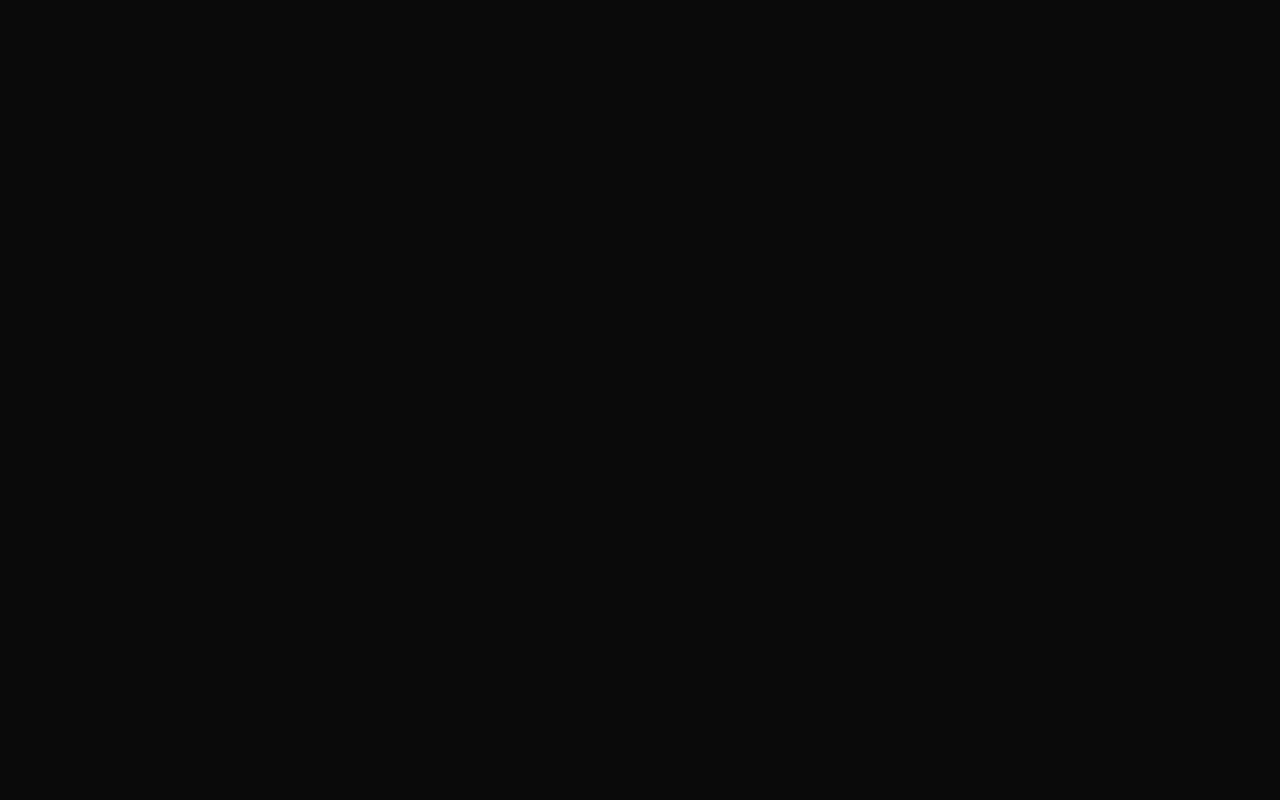
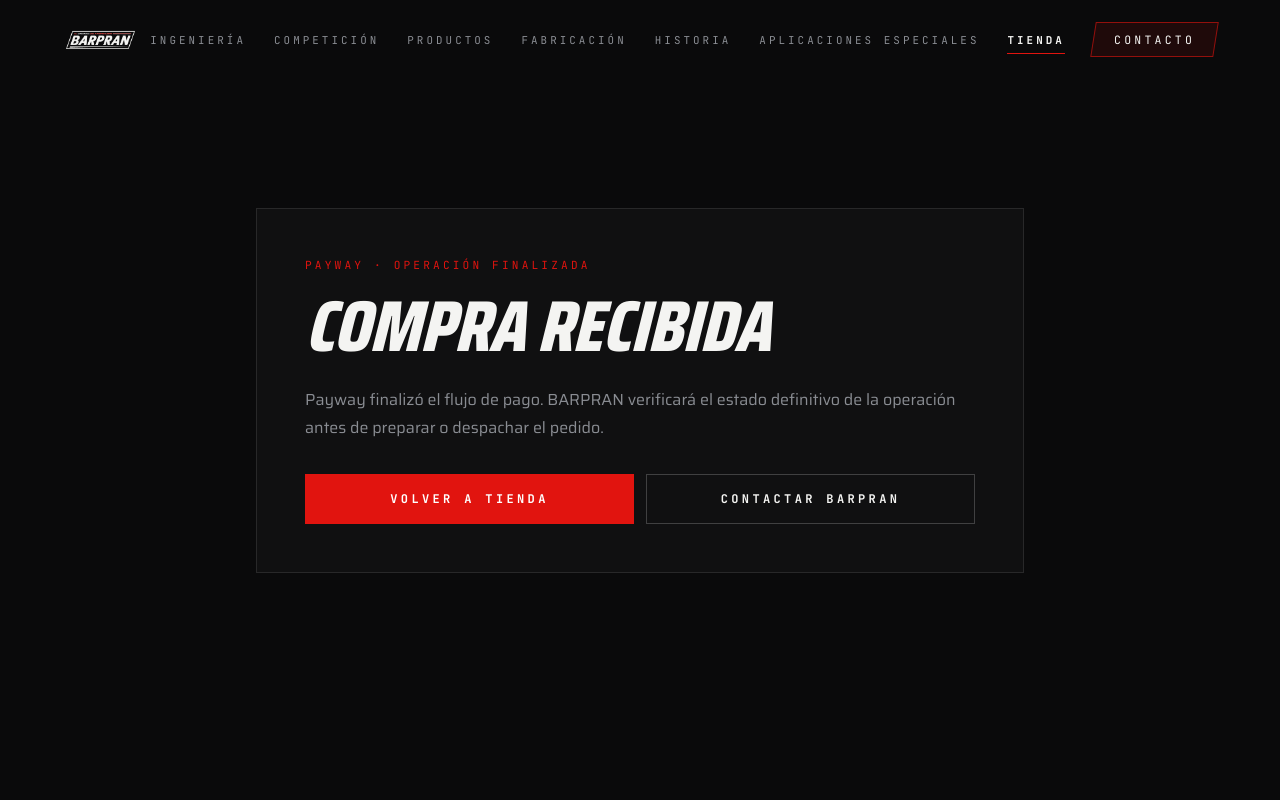
Before and after one commit to barpranembragues/barpran-website, a Next.js app: page /tienda/compra-exitosa in a window 1280 px wide. Before the commit this address had no page. Shown: the top 800 px of the page. Built offline with nearby package versions, Linux system fonts and the light colour scheme.

Commit message:
Agregar pantalla de compra exitosa Payway

```diff
--- /dev/null
+++ b/src/app/tienda/compra-exitosa/page.tsx
@@ -0,0 +1,50 @@
+import Link from "next/link";
+import { SHOP_PRODUCTS } from "@/lib/content";
+
+type SuccessPageProps = {
+  searchParams: Promise<{ producto?: string }>;
+};
+
+export default async function CompraExitosaPage({ searchParams }: SuccessPageProps) {
+  const { producto } = await searchParams;
+  const selected = SHOP_PRODUCTS.find((item) => item.id === producto);
+
+  return (
+    <div className="min-h-screen bg-carbon pt-24 text-bone md:pt-28">
+      <section className="frame py-16 md:py-24">
+        <div className="mx-auto max-w-3xl border border-white/10 bg-white/[0.025] p-8 md:p-12">
+          <p className="tech-label text-barpran">Payway · operación finalizada</p>
+          <h1 className="display mt-4 text-5xl md:text-7xl">Compra recibida</h1>
+          <p className="mt-6 text-base leading-7 text-ash">
+            Payway finalizó el flujo de pago. BARPRAN verificará el estado definitivo de la operación antes de preparar o despachar el pedido.
+          </p>
+
+          {selected && (
+            <div className="mt-8 border-y border-white/10 py-6">
+              <p className="font-mono text-xs uppercase tracking-mega text-ash">Producto</p>
+              <p className="mt-2 text-xl font-bold">{selected.nombre}</p>
+              <p className="mt-1 text-ash">{selected.precio}</p>
+            </div>
+          )}
+
+          <div className="mt-8 grid gap-3 sm:grid-cols-2">
+            <Link
+              href="/tienda"
+              className="flex items-center justify-center bg-barpran px-5 py-4 font-mono text-xs font-bold uppercase tracking-mega text-white"
+            >
+              Volver a tienda
+            </Link>
+            <a
+              href="https://wa.me/5491170586143?text=Hola%20BARPRAN%2C%20acabo%20de%20realizar%20una%20compra%20en%20la%20tienda"
+              target="_blank"
+              rel="noopener noreferrer"
+              className="flex items-center justify-center border border-white/20 px-5 py-4 font-mono text-xs font-bold uppercase tracking-mega text-bone"
+            >
+              Contactar BARPRAN
+            </a>
+          </div>
+        </div>
+      </section>
+    </div>
+  );
+}
```
